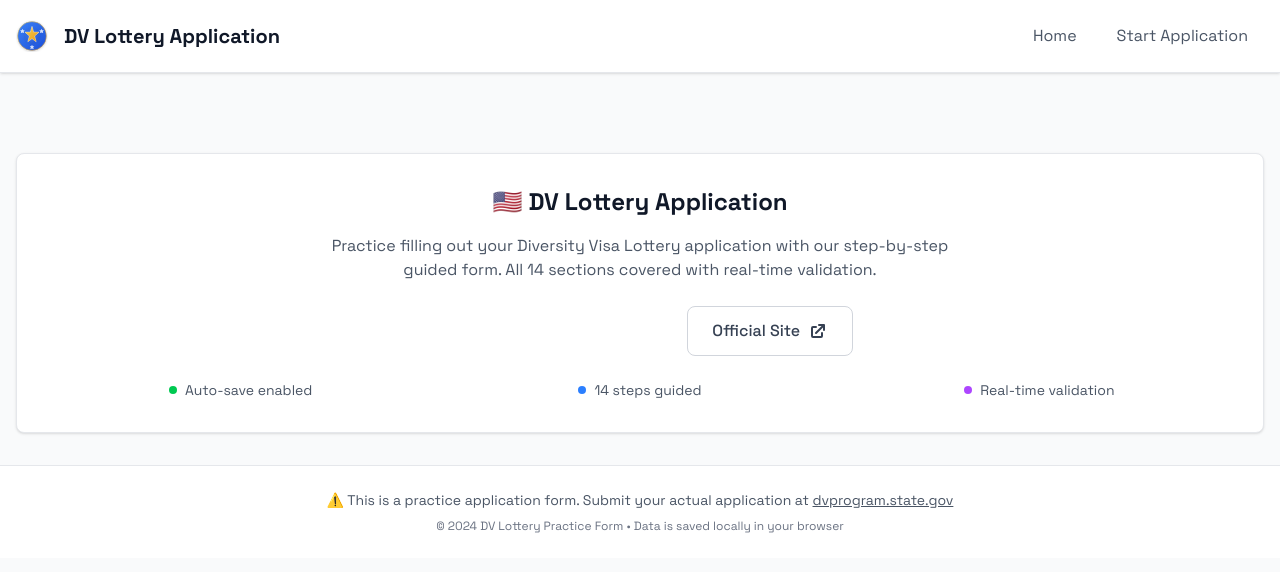
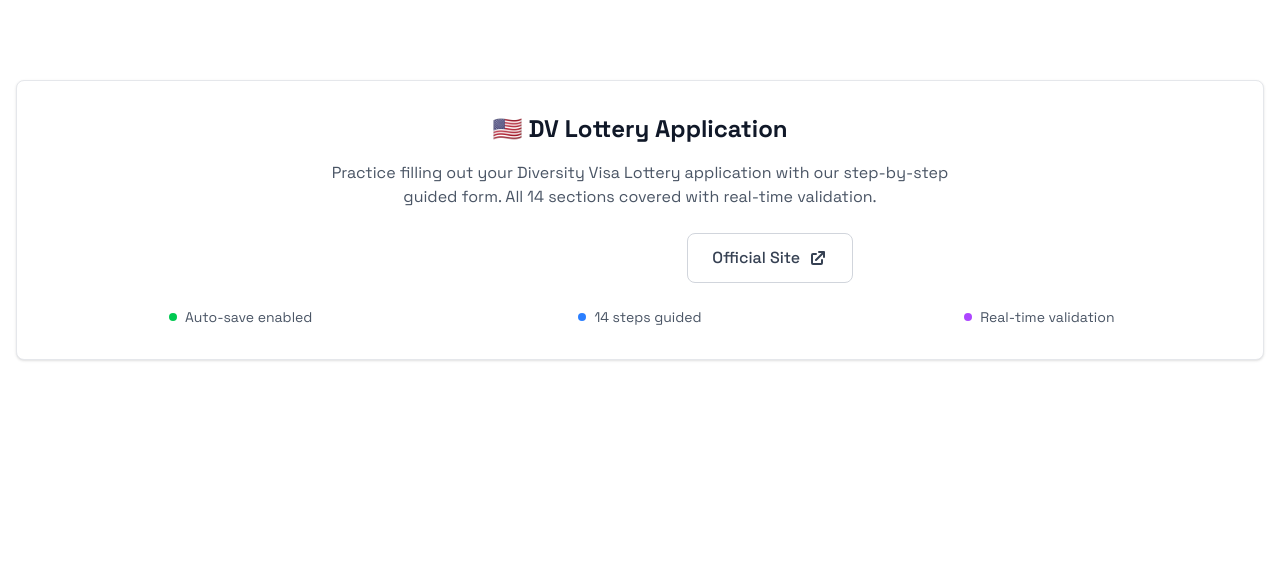
Before and after one commit to goddivor/dv-lottery-app, a React (Vite) app: page / in a window 1280 px wide. Shown: the top 572 px of the page. Built offline with nearby package versions, Linux system fonts and the light colour scheme.

Commit message:
refactor(app-layout): remove unecessary header and footer from the global layout

```diff
--- a/src/app.layout.tsx
+++ b/src/app.layout.tsx
@@ -1,65 +1,69 @@
 import { Outlet } from "react-router";
 
 export default function RootLayout() {
-  return (
-    <div className="min-h-screen bg-gray-50">
-      {/* Header */}
-      <header className="bg-white border-b border-gray-200 shadow-sm">
-        <div className="container mx-auto px-4 py-4">
-          <div className="flex items-center justify-between">
-            <div className="flex items-center space-x-4">
-              <img src="/logo.svg" alt="DV Lottery" className="h-8 w-auto" />
-              <h1 className="text-xl font-bold text-gray-900">
-                DV Lottery Application
-              </h1>
-            </div>
+  return <Outlet />;
+}
 
-            <nav className="flex items-center space-x-6">
-              <a
-                href="/"
-                className="text-gray-600 hover:text-gray-900 transition-colors"
-              >
-                Home
-              </a>
-              <a
-                href="/dv-lottery"
-                className="bg-primary-500 text-gray-600 px-4 py-2 rounded-lg hover:bg-primary-600 transition-colors"
-              >
-                Start Application
-              </a>
-            </nav>
-          </div>
-        </div>
-      </header>
+// export default function RootLayout() {
+//   return (
+//     <div className="min-h-screen bg-gray-50">
+//       {/* Header */}
+//       <header className="bg-white border-b border-gray-200 shadow-sm">
+//         <div className="container mx-auto px-4 py-4">
+//           <div className="flex items-center justify-between">
+//             <div className="flex items-center space-x-4">
+//               <img src="/logo.svg" alt="DV Lottery" className="h-8 w-auto" />
+//               <h1 className="text-xl font-bold text-gray-900">
+//                 DV Lottery Application
+//               </h1>
+//             </div>
 
-      {/* Main content */}
-      <main className="flex-1">
-        <Outlet />
-      </main>
+//             <nav className="flex items-center space-x-6">
+//               <a
+//                 href="/"
+//                 className="text-gray-600 hover:text-gray-900 transition-colors"
+//               >
+//                 Home
+//               </a>
+//               <a
+//                 href="/dv-lottery"
+//                 className="bg-primary-500 text-gray-600 px-4 py-2 rounded-lg hover:bg-primary-600 transition-colors"
+//               >
+//                 Start Application
+//               </a>
+//             </nav>
+//           </div>
+//         </div>
+//       </header>
 
-      {/* Footer */}
-      <footer className="bg-white border-t border-gray-200 mt-auto">
-        <div className="container mx-auto px-4 py-6">
-          <div className="text-center text-sm text-gray-600">
-            <p className="mb-2">
-              ⚠️ This is a practice application form. Submit your actual
-              application at{" "}
-              <a
-                href="https://dvprogram.state.gov"
-                className="text-primary-600 hover:text-primary-700 underline"
-                target="_blank"
-                rel="noopener noreferrer"
-              >
-                dvprogram.state.gov
-              </a>
-            </p>
-            <p className="text-xs text-gray-500">
-              © 2024 DV Lottery Practice Form • Data is saved locally in your
-              browser
-            </p>
-          </div>
-        </div>
-      </footer>
-    </div>
-  );
-}
+//       {/* Main content */}
+//       <main className="flex-1">
+//         <Outlet />
+//       </main>
+
+//       {/* Footer */}
+//       <footer className="bg-white border-t border-gray-200 mt-auto">
+//         <div className="container mx-auto px-4 py-6">
+//           <div className="text-center text-sm text-gray-600">
+//             <p className="mb-2">
+//               ⚠️ This is a practice application form. Submit your actual
+//               application at{" "}
+//               <a
+//                 href="https://dvprogram.state.gov"
+//                 className="text-primary-600 hover:text-primary-700 underline"
+//                 target="_blank"
+//                 rel="noopener noreferrer"
+//               >
+//                 dvprogram.state.gov
+//               </a>
+//             </p>
+//             <p className="text-xs text-gray-500">
+//               © 2024 DV Lottery Practice Form • Data is saved locally in your
+//               browser
+//             </p>
+//           </div>
+//         </div>
+//       </footer>
+//     </div>
+//   );
+// }
```
